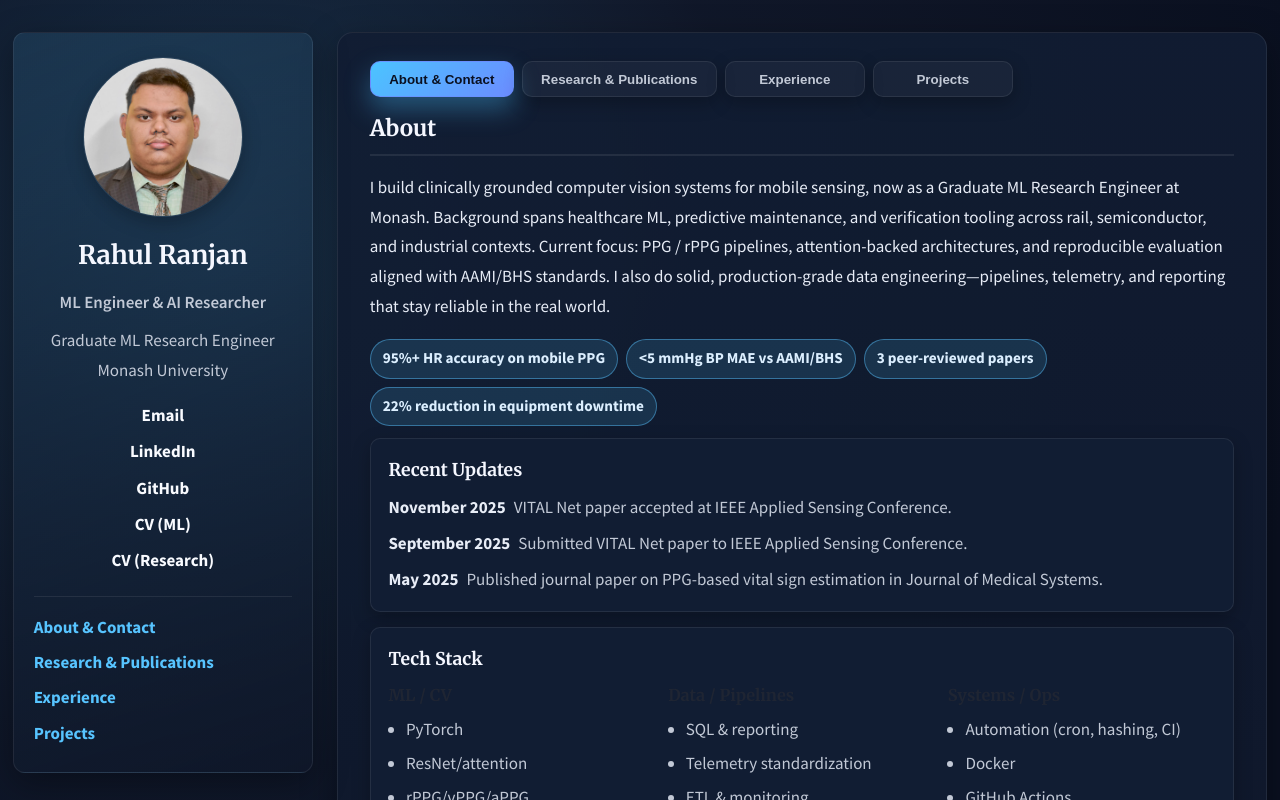
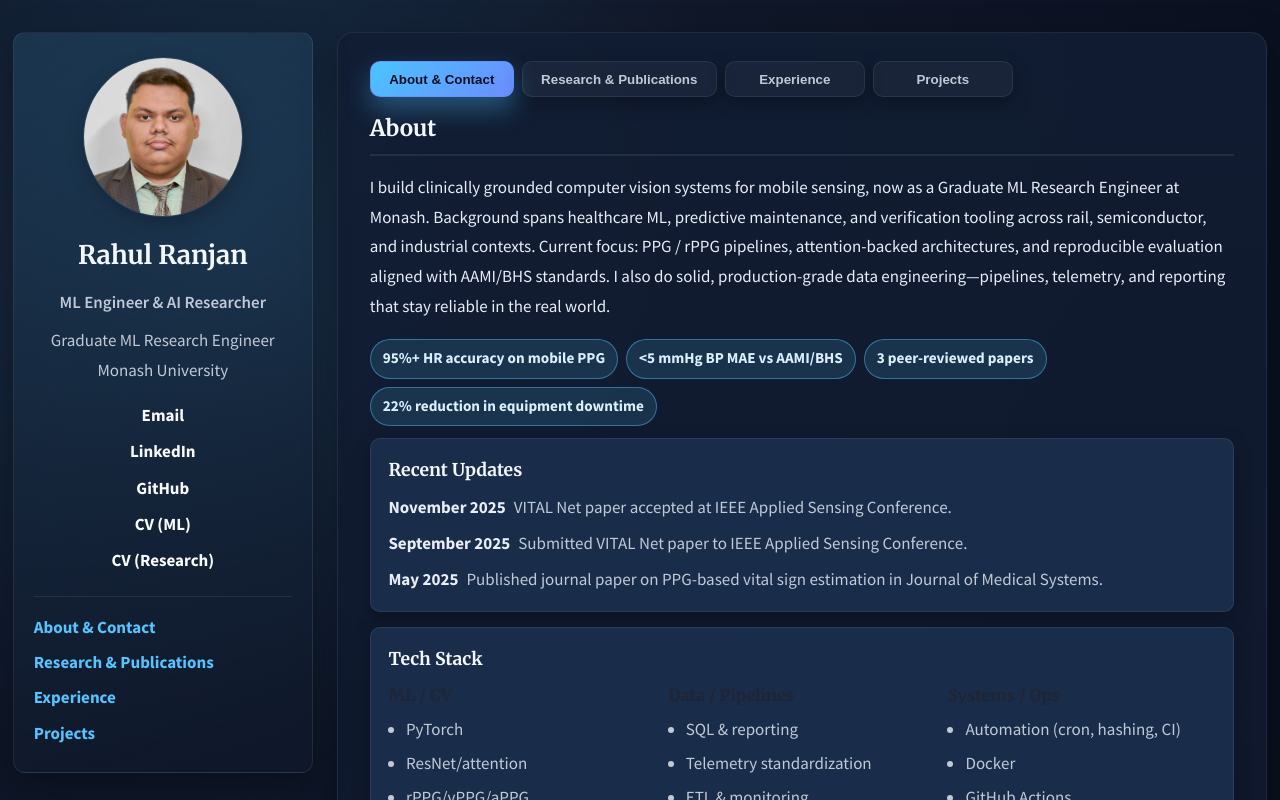
Before and after one commit to rahul201722/rahul201722.github.io, a React (Vite) app: page / in a window 1280 px wide. Shown: the top 800 px of the page. Built offline with nearby package versions, Linux system fonts and the light colour scheme.

Commit message:
style: lighten panels for better contrast

```diff
--- a/src/styles.css
+++ b/src/styles.css
@@ -3,8 +3,8 @@
 :root {
   --bg: #0f1729;
   --bg-soft: #10192f;
-  --panel: #0f1729;
-  --panel-alt: #111d33;
+  --panel: #15233a;
+  --panel-alt: #192d4a;
   --text: #e8edf7;
   --muted: #c2c9d6;
   --accent: #57c4ff;
```
